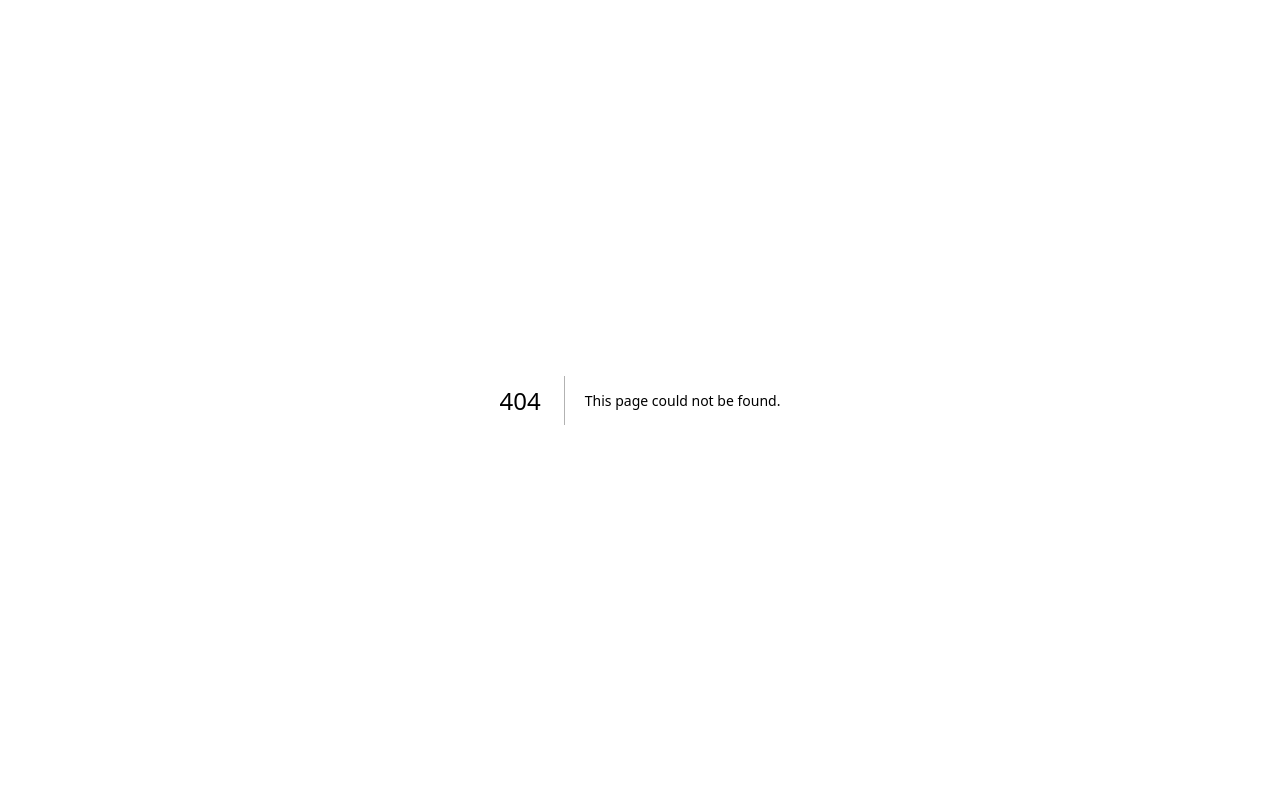
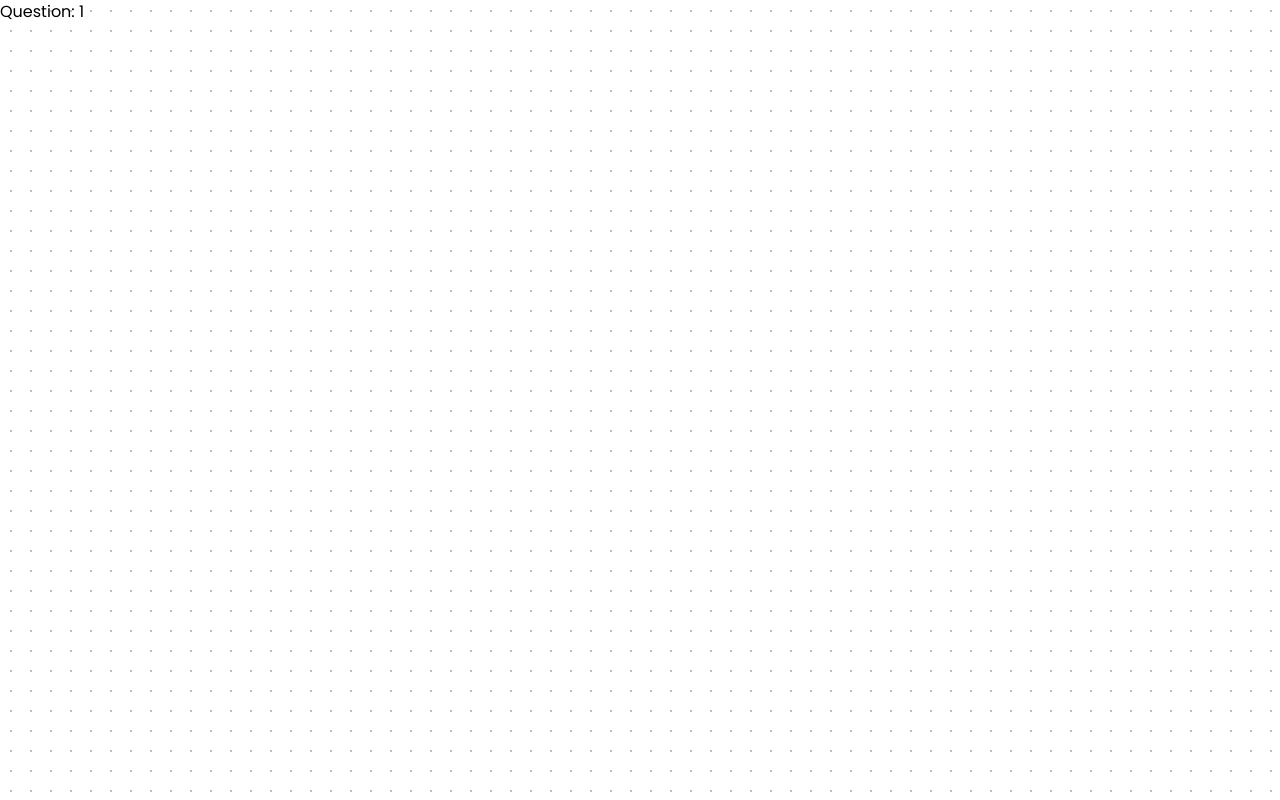
Before and after one commit to doilyuser/swing, a Next.js app: page /question/1 in a window 1280 px wide. Before the commit this address had no page. Built offline with nearby package versions, Linux system fonts and the light colour scheme.

Commit message:
Set up dynamic route

```diff
--- /dev/null
+++ b/app/question/[slug]/page.tsx
@@ -0,0 +1,7 @@
+export default function Question({ params }: { params: { slug: string } }) {
+  return (
+    <>
+      <div>Question: {params.slug}</div>
+    </>
+  )
+}
```
